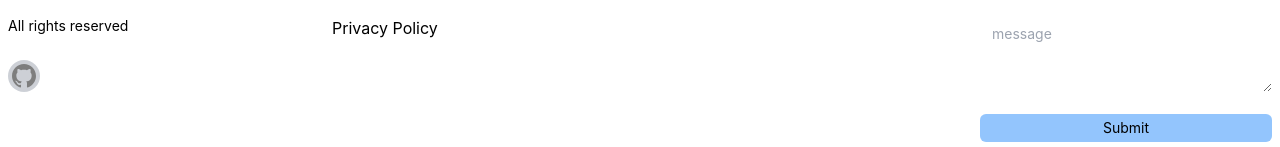
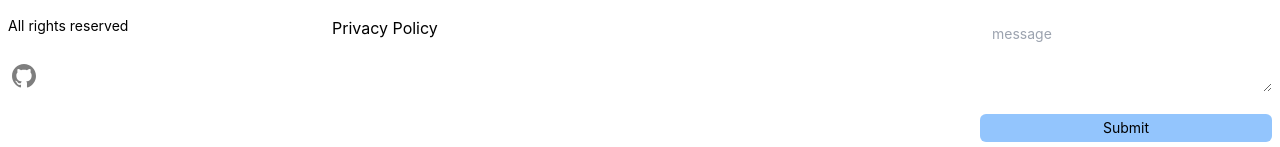
Before and after one commit to CipherSpell/timetracker, a Next.js app in the folder landing/: page / in a window 1280 px wide. Shown: the part 900-1047 px from the top of the page. Built offline with nearby package versions, Linux system fonts and the light colour scheme.

Commit message:
style(landing): modified github button color

```diff
--- a/landing/src/components/Footer.tsx
+++ b/landing/src/components/Footer.tsx
@@ -14,7 +14,7 @@ const Footer: React.FC = () => {
           <h2 className='font-bold text-2xl'>Timetracker</h2>
           <p className='text-sm mt-4'>Copyright &#169; 2024 Timetracker</p>
           <p className='text-sm mt-4 mb-6'>All rights reserved</p>
-          <button className='focus:outline-none focus:ring-2 focus:ring-offset-2 focus:ring-gray-800 opacity-50 w-8 h-8 flex-shrink-0 bg-gray-400 cursor-pointer hover:bg-gray-700 rounded-full flex items-center justify-center'>
+          <button className='focus:outline-none focus:ring-2 focus:ring-offset-2 focus:ring-gray-800 opacity-50 w-8 h-8 flex-shrink-0 cursor-pointer hover:bg-gray-300 rounded-full flex items-center justify-center'>
             <svg
               xmlns='http://www.w3.org/2000/svg'
               x='0px'
```
